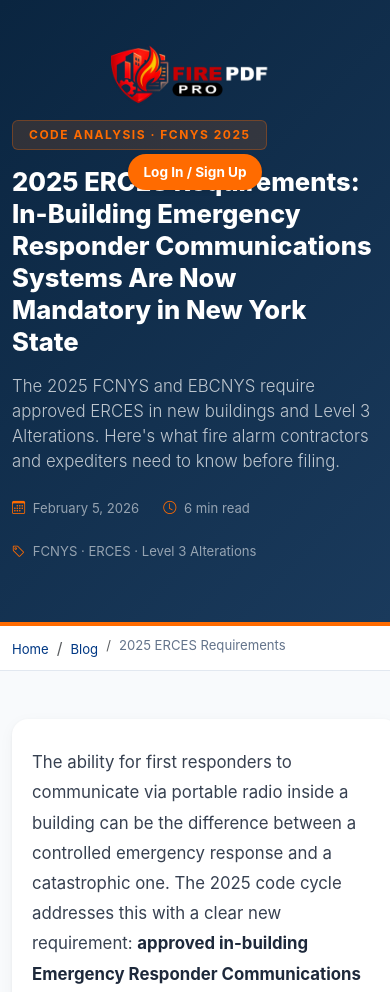
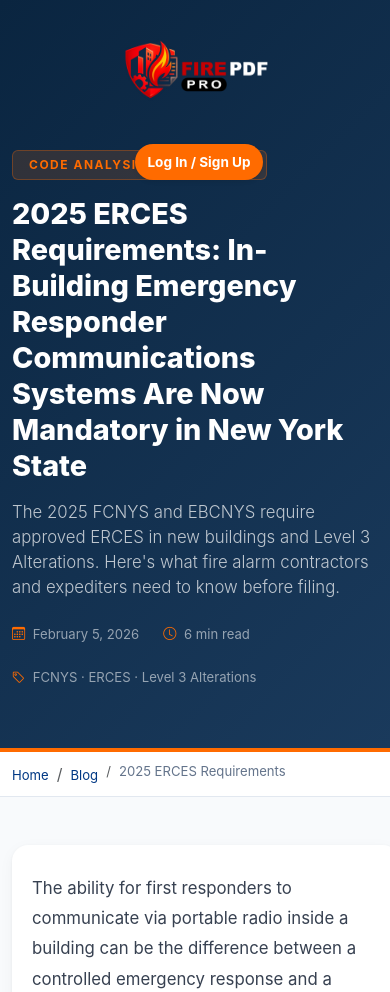
Before and after one commit to glaprintingco-design/doc-pro, a Flask app: page /blog/bcnys-2025-erces-requirements in a window 390 px wide. Shown: the top 992 px of the page. Run offline with Flask 3, Linux system fonts and the light colour scheme.

Commit message:
Update bcnys-2025-erces-requirements.html

```diff
--- a/templates/bcnys-2025-erces-requirements.html
+++ b/templates/bcnys-2025-erces-requirements.html
@@ -106,7 +106,7 @@
     <style>
         :root { --fire-orange: #FF6B00; --nyc-blue: #003884; --dark-navy: #0a2540; --text-muted-custom: #64748b; --bg-light-custom: #f8fafc; --border-light: #e2e8f0; }
         body { background-color: var(--bg-light-custom); }
-        .blog-hero { background: linear-gradient(135deg, var(--dark-navy) 0%, #1a3a5c 100%); padding: 120px 0 60px; border-bottom: 4px solid var(--fire-orange); }
+        .blog-hero { background: linear-gradient(135deg, var(--dark-navy) 0%, #1a3a5c 100%); padding: 150px 0 60px; border-bottom: 4px solid var(--fire-orange); }
         .blog-hero .badge-category { background: rgba(255,107,0,0.15); color: var(--fire-orange); border: 1px solid rgba(255,107,0,0.3); font-size: 0.75rem; letter-spacing: 1.5px; }
         .blog-hero h1 { color: #fff; font-size: clamp(1.6rem, 4vw, 2.4rem); font-weight: 800; line-height: 1.25; }
         .blog-hero .lead { color: rgba(255,255,255,0.72); font-size: 1.05rem; }
@@ -165,20 +165,31 @@
         .related-card:hover { border-color: var(--fire-orange); transform: translateY(-2px); }
         .related-card .tag { color: var(--fire-orange); font-size: 0.72rem; font-weight: 700; letter-spacing: 1px; text-transform: uppercase; }
         .related-card h5 { color: #1e293b; font-size: 0.93rem; font-weight: 700; margin: 6px 0 0; }
+
+        /* ── Mobile fixes for Navbar and Hero ── */
+        @media (max-width: 768px) {
+            .blog-hero { padding-top: 150px; }
+            .blog-hero h1 { font-size: 1.8rem; }
+            .navbar .btn { padding-left: 12px !important; padding-right: 12px !important; font-size: 0.85rem !important; }
+            .navbar-logo { max-width: 130px; height: auto; }
+        }
     </style>
 </head>
 <body>
 
 <div id="progress-bar"></div>
 
-<nav class="navbar navbar-expand-lg navbar-dark position-absolute w-100 mt-3" style="z-index: 100;">
-    <div class="container">
-        <a class="navbar-brand" href="/"><img src="/static/logo.webp" alt="Fire PDF Pro" class="navbar-logo"></a>
-        <div class="ms-auto d-flex align-items-center">
+<!-- ── NAVBAR FIJA CON FLEX-NOWRAP ── -->
+<nav class="navbar position-absolute w-100 mt-3" style="z-index: 100;">
+    <div class="container d-flex flex-nowrap align-items-center justify-content-between">
+        <a class="navbar-brand p-0 m-0" href="/">
+            <img src="/static/logo.webp" alt="Fire PDF Pro" class="navbar-logo" style="max-width: 150px; height: auto;">
+        </a>
+        <div class="ms-auto ps-2">
             {% if session.get('user_id') %}
-                <a href="/dashboard" class="btn btn-fire rounded-pill px-4 fw-bold shadow-sm">Dashboard</a>
+                <a href="/dashboard" class="btn btn-fire rounded-pill px-3 fw-bold shadow-sm" style="white-space: nowrap; font-size: 0.9rem;">Dashboard</a>
             {% else %}
-                <button class="btn btn-fire rounded-pill px-4 fw-bold shadow-sm" data-bs-toggle="modal" data-bs-target="#authModal" onclick="showLogin()">Log In / Sign Up</button>
+                <button class="btn btn-fire rounded-pill px-3 fw-bold shadow-sm" data-bs-toggle="modal" data-bs-target="#authModal" onclick="showLogin()" style="white-space: nowrap; font-size: 0.9rem;">Log In / Sign Up</button>
             {% endif %}
         </div>
     </div>
```
